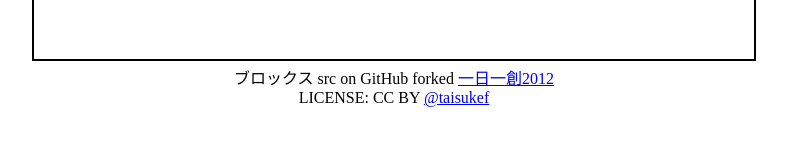
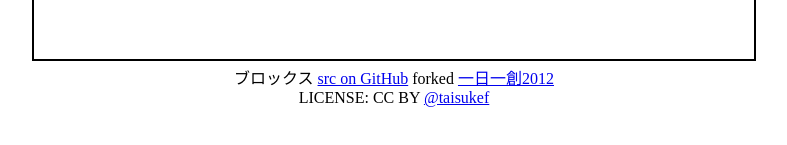
Before and after one commit to code4fukui/tokipona-card, a plain HTML site: page index.html in a window 1280 px wide. Shown: the part 433-578 px from the top of the page, without its empty margins (246-1033 px from the left). Drawn offline with Linux system fonts and the light colour scheme.

Commit message:
add credit

```diff
--- a/index.html
+++ b/index.html
@@ -248,7 +248,7 @@ body {
 <canvas id="canvas"></canvas>
 </div>
 
-ブロックス src on GitHub forked <a href=https://fukuno.jig.jp/2012/>一日一創2012</a><br>
+ブロックス <a href=https://github.com/code4fukui/blocks/>src on GitHub</a> forked <a href=https://fukuno.jig.jp/2012/>一日一創2012</a><br>
 LICENSE: CC BY <a href=https://x.com/taisukef>@taisukef</a><br>
 </div></div>
 
```
